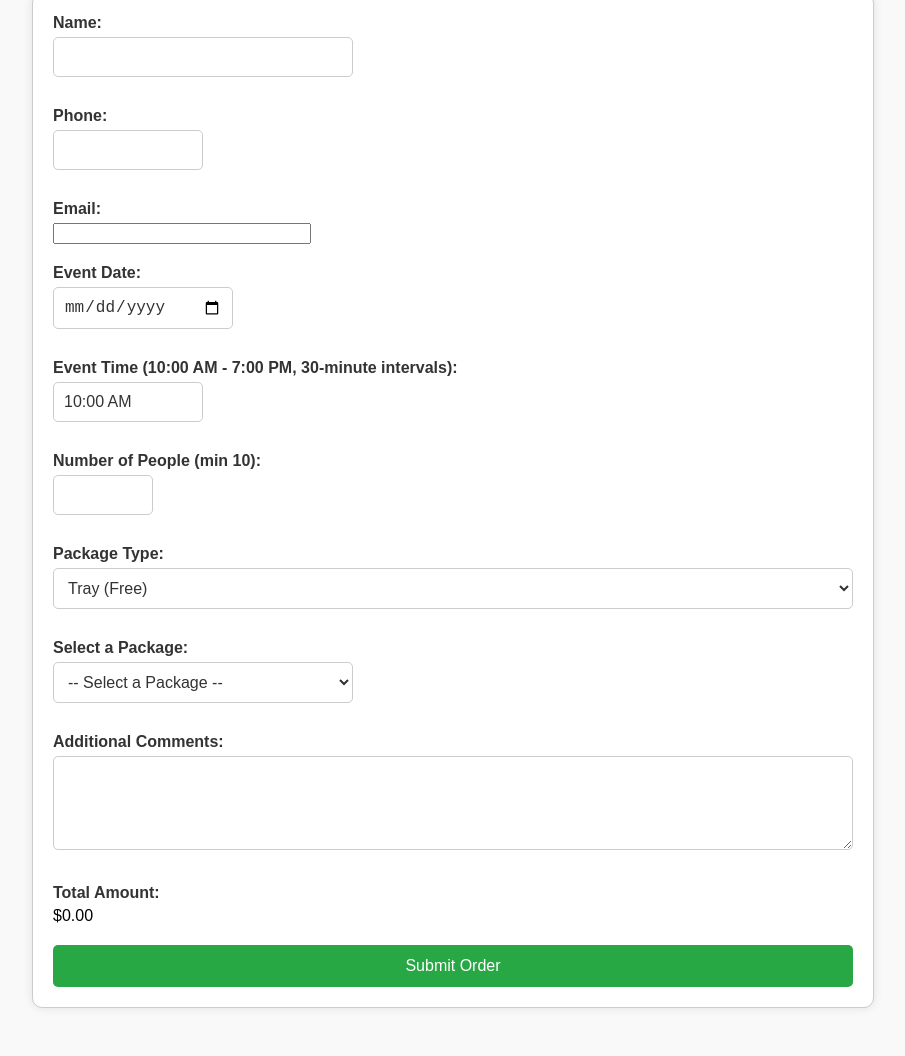
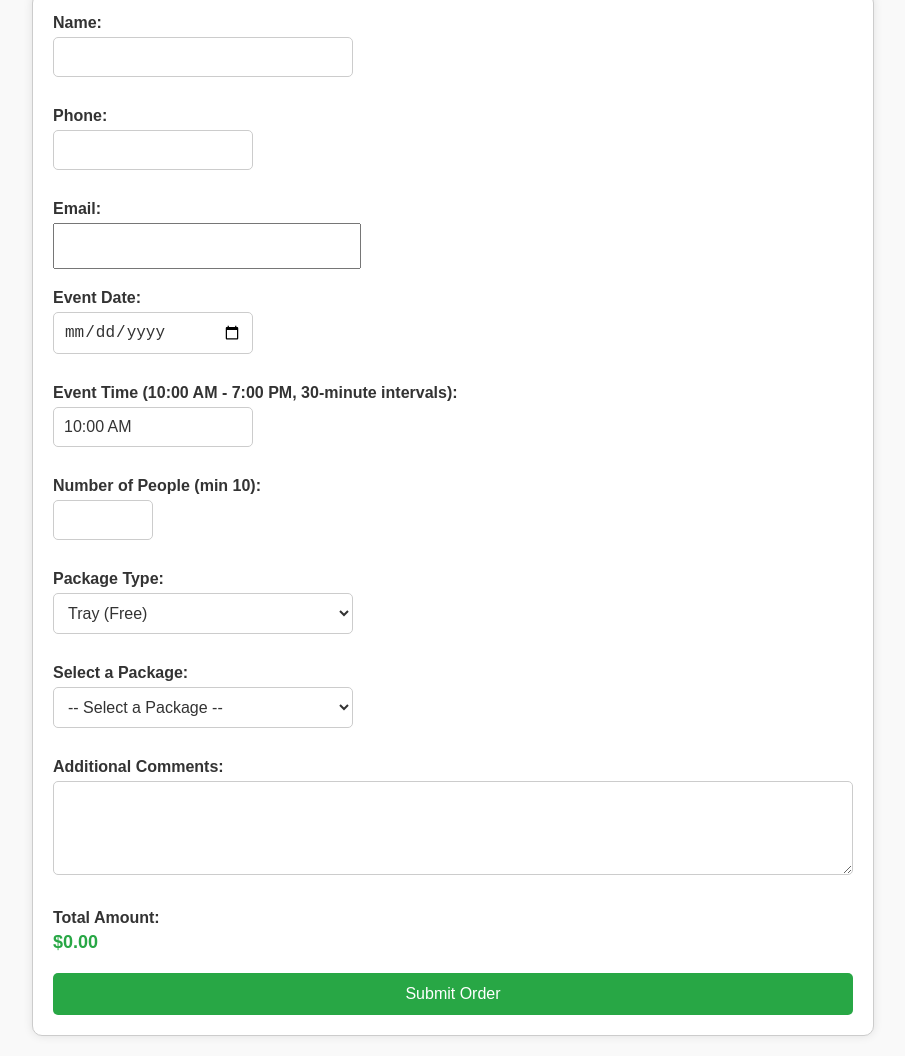
Before and after one commit to OS-2025/CateringFormDS, a plain HTML site: page index.html in a window 1280 px wide. Shown: the part 85-1141 px from the top of the page, without its empty margins (187-1092 px from the left). Before the commit the page ends 1113 px from the top, so only its background shows below. Drawn offline with nearby package versions, Linux system fonts and the light colour scheme.

Commit message:
Update style.css

```diff
--- a/style.css
+++ b/style.css
@@ -93,6 +93,8 @@ button:hover {
 
 .subgroup div {
     margin-bottom: 5px;
+    display: flex;
+    align-items: center;
 }
 
 .subgroup input[type="checkbox"] {
@@ -122,19 +124,20 @@ h1 {
 }
 
 #phone {
-    width: 150px; /* Ширина поля телефона */
+    width: 200px; /* Ширина поля телефона */
 }
 
 #email {
-    width: 250px; /* Ширина поля email */
+    width: 300px; /* Ширина поля email */
+    height: 40px; /* Высота поля email */
 }
 
 #event-date {
-    width: 180px; /* Ширина поля даты */
+    width: 200px; /* Ширина поля даты */
 }
 
 #event-time {
-    width: 150px; /* Ширина поля времени */
+    width: 200px; /* Ширина поля времени */
 }
 
 #quantity {
@@ -145,6 +148,17 @@ h1 {
     width: 300px; /* Ширина поля выбора пакета */
 }
 
+#package-type {
+    width: 300px; /* Ширина поля типа упаковки */
+}
+
 #comments {
     width: 100%; /* Ширина поля комментариев */
 }
+
+/* Стили для общей стоимости */
+#total-amount {
+    font-size: 18px;
+    font-weight: bold;
+    color: #28a745;
+}
```
